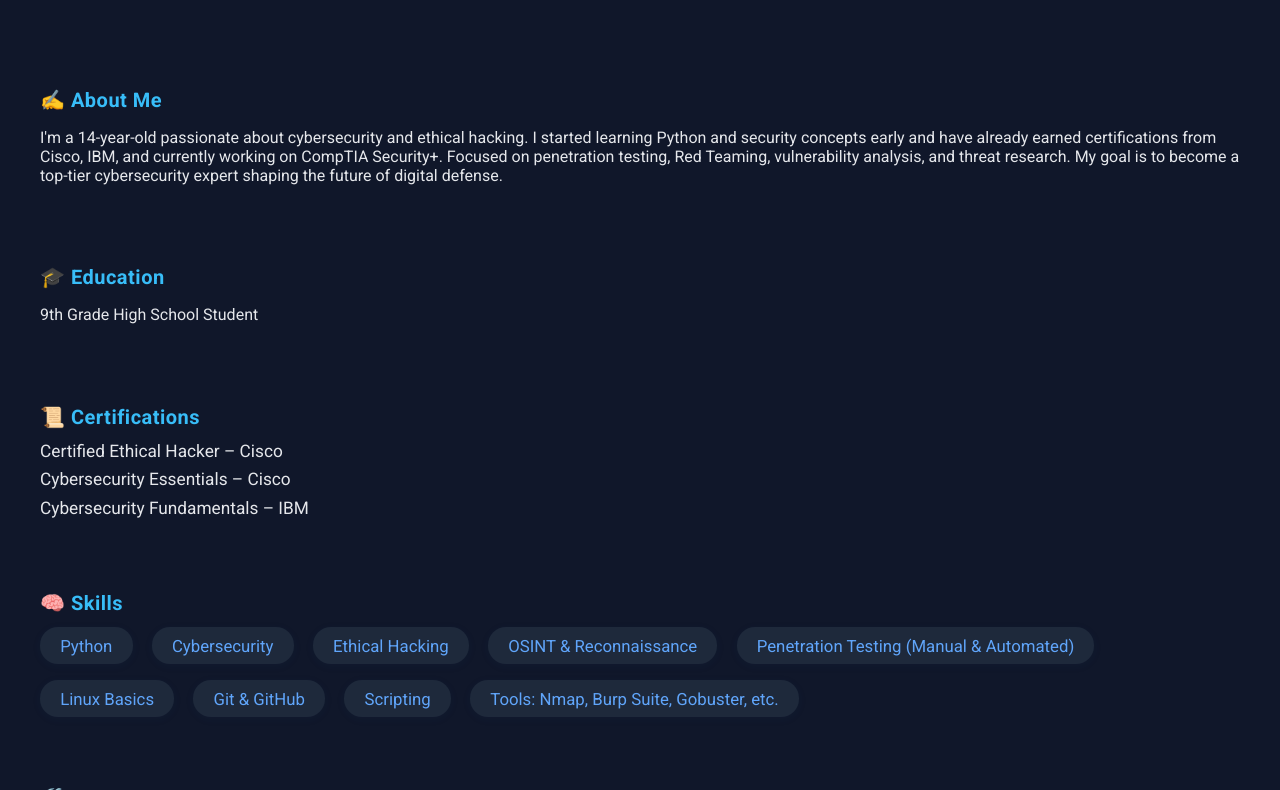
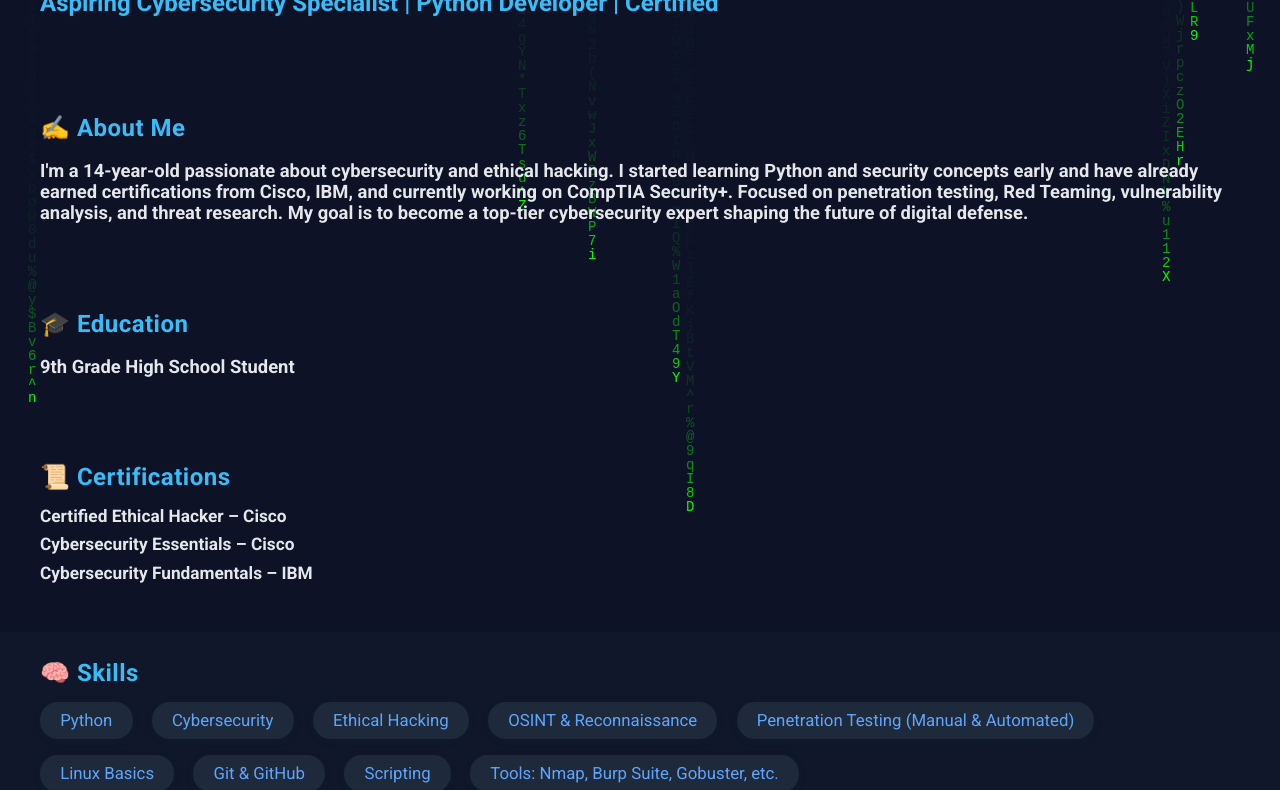
Before and after one commit to BrachioSec/brachiosec.github.io, a plain HTML site: page index.html in a window 1280 px wide. Shown: the part 168-958 px from the top of the page. Drawn offline with Linux system fonts and the light colour scheme; animation ran at ten frames a second.

Commit message:
Update index.html
made it better

```diff
--- a/index.html
+++ b/index.html
@@ -1,21 +1,27 @@
 <!DOCTYPE html>
 <html lang="en">
 <head>
-  <meta charset="UTF-8">
-  <meta name="viewport" content="width=device-width, initial-scale=1.0">
+  <meta charset="UTF-8" />
+  <meta name="viewport" content="width=device-width, initial-scale=1" />
   <title>Doruk Ege Açar | CV</title>
-  <link rel="preconnect" href="https://fonts.googleapis.com">
-  <link rel="preconnect" href="https://fonts.gstatic.com" crossorigin>
-  <link href="https://fonts.googleapis.com/css2?family=Roboto:wght@400;700&display=swap" rel="stylesheet">
+  <link rel="preconnect" href="https://fonts.googleapis.com" />
+  <link rel="preconnect" href="https://fonts.gstatic.com" crossorigin />
+  <link
+    href="https://fonts.googleapis.com/css2?family=Roboto:wght@400;700&display=swap"
+    rel="stylesheet"
+  />
   <style>
+    /* Orijinal stil aynen korundu */
     body {
-      font-family: 'Roboto', Arial, sans-serif;
+      font-family: "Roboto", Arial, sans-serif;
       background: #10172a;
       color: #e5e7eb;
       margin: 0;
       padding: 0;
       min-height: 100vh;
       box-sizing: border-box;
+      position: relative;
+      overflow-x: hidden;
     }
     .main-content {
       max-width: 1200px;
@@ -24,33 +30,47 @@
       display: flex;
       flex-direction: column;
       gap: 2.5em;
+      position: relative;
+      z-index: 2; /* canvas'ın üstünde */
     }
     header {
       text-align: left;
       margin-bottom: 0.5em;
     }
     h1 {
-      font-size: 3rem;
+  font-size: 3.5rem; /* biraz daha büyük */
+  font-weight: 900; /* kalınlaştırdım */
   margin-bottom: 0.1em;
   color: #60a5fa;
   letter-spacing: 1px;
 }
+
 .title {
+  font-size: 1.5rem; /* büyüttüm */
+  font-weight: 800;
   color: #38bdf8;
-      font-size: 1.3rem;
   margin-bottom: 1.2em;
-      font-weight: 700;
 }
+
 section h2 {
-      font-size: 1.25rem;
+  font-size: 1.5rem; /* biraz büyüt */
+  font-weight: 900;
   color: #38bdf8;
   margin-bottom: 0.6em;
   display: flex;
   align-items: center;
   gap: 0.5em;
-      font-weight: 700;
   letter-spacing: 0.5px;
 }
+
+section p,
+.cert-list li,
+.project-list li,
+.skills-list li {
+  font-size: 1.15em; /* biraz büyüttüm */
+  font-weight: 600; /* hafif kalın */
+}
+
     section {
       margin-bottom: 0.5em;
     }
@@ -99,10 +119,13 @@
       text-decoration: none;
       box-shadow: 0 2px 12px rgba(56,189,248,0.10);
       transition: background 0.2s, transform 0.2s;
+      /* Aşağıdaki kısım 3D hover için */
+      transform-style: preserve-3d;
+      will-change: transform;
     }
     .btn:hover {
       background: linear-gradient(90deg, #38bdf8 0%, #2563eb 100%);
-      transform: translateY(-2px) scale(1.04);
+      /* transform burada js tarafından override edilir */
     }
     @media (max-width: 900px) {
       .main-content {
@@ -124,26 +147,59 @@
         font-size: 1em;
       }
     }
+    /* Fade-in animasyon sadece içerik için */
+    .fade-in-section {
+      opacity: 0;
+      transform: translateY(20px);
+      transition: opacity 0.8s ease, transform 0.8s ease;
+    }
+    .fade-in-section.visible {
+      opacity: 1;
+      transform: translateY(0);
+    }
+    /* MATRIX CANVAS */
+    #matrix {
+      position: fixed;
+      top: 0;
+      left: 0;
+      width: 100vw;
+      height: 100vh;
+      z-index: 1;
+      pointer-events: none;
+      background: transparent;
+    }
   </style>
 </head>
 <body>
+  <!-- Matrix canvas -->
+  <canvas id="matrix"></canvas>
+
   <div class="main-content">
     <header>
       <h1>🪪 Doruk Ege Açar</h1>
-      <div class="title">Aspiring Cybersecurity Specialist | Python Developer | Certified</div>
+      <div class="title">
+        Aspiring Cybersecurity Specialist | Python Developer | Certified
+      </div>
     </header>
 
-    <section>
+    <section class="fade-in-section">
       <h2>✍️ About Me</h2>
-      <p>I'm a 14-year-old passionate about cybersecurity and ethical hacking. I started learning Python and security concepts early and have already earned certifications from Cisco, IBM, and currently working on CompTIA Security+. Focused on penetration testing, Red Teaming, vulnerability analysis, and threat research. My goal is to become a top-tier cybersecurity expert shaping the future of digital defense.</p>
+      <p>
+        I'm a 14-year-old passionate about cybersecurity and ethical hacking. I
+        started learning Python and security concepts early and have already
+        earned certifications from Cisco, IBM, and currently working on CompTIA
+        Security+. Focused on penetration testing, Red Teaming, vulnerability
+        analysis, and threat research. My goal is to become a top-tier
+        cybersecurity expert shaping the future of digital defense.
+      </p>
     </section>
 
-    <section>
+    <section class="fade-in-section">
       <h2>🎓 Education</h2>
       <p>9th Grade High School Student</p>
     </section>
 
-    <section>
+    <section class="fade-in-section">
       <h2>📜 Certifications</h2>
       <ul class="cert-list">
         <li>Certified Ethical Hacker – Cisco</li>
@@ -152,7 +208,7 @@
       </ul>
     </section>
 
-    <section>
+    <section class="fade-in-section">
       <h2>🧠 Skills</h2>
       <ul class="skills-list">
         <li>Python</li>
@@ -170,38 +226,136 @@
     <section>
       <h2>🛠️ Projects</h2>
       <ul class="project-list">
-        <li><strong>Printer Hacking Tool</strong> – A tool designed to exploit unsecured network printers.</li>
-        <li><strong>Crypto Predict</strong> – Hourly crypto price prediction using LSTM & CLI interface.</li>
+        <li>
+          <strong>Printer Hacking Tool</strong> – A tool designed to exploit
+          unsecured network printers.
+        </li>
+        <li>
+          <strong>Crypto Predict</strong> – Hourly crypto price prediction using
+          LSTM & CLI interface.
+        </li>
       </ul>
       <div class="button-group">
-        <a class="btn" href="https://github.com/BrachioSec" target="_blank">GitHub Profile</a>
-        <a class="btn" href="https://github.com/BrachioSec/Printer-Hacking-Tool" target="_blank">GitHub: Printer-Hacking-Tool</a>
-        <a class="btn" href="https://github.com/BrachioSec/Crypto-Price-Predictor/tree/main" target="_blank">GitHub: Crypto-Price-Predictor</a>
+        <a
+          class="btn"
+          href="https://github.com/BrachioSec"
+          target="_blank"
+          >GitHub Profile</a
+        >
+        <a
+          class="btn"
+          href="https://github.com/BrachioSec/Printer-Hacking-Tool"
+          target="_blank"
+          >GitHub: Printer-Hacking-Tool</a
+        >
+        <a
+          class="btn"
+          href="https://github.com/BrachioSec/Crypto-Price-Predictor/tree/main"
+          target="_blank"
+          >GitHub: Crypto-Price-Predictor</a
+        >
       </div>
-      <p>Theres more Projects but these are the best ones</p>
+      <p>There's more Projects but these are the best ones</p>
     </section>
 
     <section>
       <h2>📬 Contact</h2>
       <div class="button-group">
-        <a class="btn" href="https://github.com/BrachioSec" target="_blank">GitHub: BrachioSec</a>
+        <a class="btn" href="https://github.com/BrachioSec" target="_blank"
+          >GitHub: BrachioSec</a
+        >
         <button class="btn" onclick="copyMail()">Mail</button>
       </div>
     </section>
+  </div>
 
   <script>
+    // Fade-in animasyonları tetikle
+    window.addEventListener("load", () => {
+      const sections = document.querySelectorAll(".fade-in-section");
+      sections.forEach((section, i) => {
+        setTimeout(() => {
+          section.classList.add("visible");
+        }, i * 400);
+      });
+    });
+
+    // Mail kopyalama
     function copyMail() {
-        var email = "drkegedrk@gmail.com"; // ← kendi mailini buraya yaz
-        navigator.clipboard.writeText(email)
-          .then(() => {
-            alert("Email copied to clipboard!");
-          })
-          .catch(() => {
-            alert("Failed to copy email.");
+      const email = "drkegedrk@gmail.com";
+      navigator.clipboard
+        .writeText(email)
+        .then(() => alert("Email copied to clipboard!"))
+        .catch(() => alert("Failed to copy email."));
+    }
+
+    // Button 3D hover efekti
+    document.querySelectorAll(".btn").forEach((button) => {
+      button.addEventListener("mousemove", (e) => {
+        const rect = button.getBoundingClientRect();
+        const x = e.clientX - rect.left;
+        const y = e.clientY - rect.top;
+        const centerX = rect.width / 2;
+        const centerY = rect.height / 2;
+
+        const diffX = x - centerX;
+        const diffY = y - centerY;
+
+        const rotateX = -(diffY / centerY) * 10;
+        const rotateY = -(diffX / centerX) * 10;
+
+        button.style.transform = `perspective(800px) rotateX(${rotateX}deg) rotateY(${rotateY}deg)`;
       });
+
+      button.addEventListener("mouseleave", () => {
+        button.style.transform = "none";
+      });
+    });
+
+    // MATRIX YAĞMURU
+
+    const canvas = document.getElementById("matrix");
+    const ctx = canvas.getContext("2d");
+
+    let width = (canvas.width = window.innerWidth);
+    let height = (canvas.height = window.innerHeight);
+
+    const letters =
+      "ABCDEFGHIJKLMNOPQRSTUVWXYZabcdefghijklmnopqrstuvwxyz0123456789@#$%^&*()";
+    const fontSize = 14;
+    const columns = Math.floor(width / fontSize);
+
+    const drops = [];
+    for (let x = 0; x < columns; x++) drops[x] = Math.random() * -1000;
+
+    function draw() {
+      ctx.fillStyle = "rgba(16, 23, 42, 0.2)"; // hafif karartma
+      ctx.fillRect(0, 0, width, height);
+
+      ctx.fillStyle = "#0f0"; // yeşil
+      ctx.font = fontSize + "px monospace";
+
+      for (let i = 0; i < columns; i++) {
+        const text = letters.charAt(Math.floor(Math.random() * letters.length));
+        const x = i * fontSize;
+        const y = drops[i] * fontSize;
+
+        ctx.fillText(text, x, y);
+
+        if (y > height && Math.random() > 0.975) drops[i] = 0;
+
+        drops[i]++;
       }
+
+      requestAnimationFrame(draw);
+    }
+
+    draw();
+
+    window.addEventListener("resize", () => {
+      width = canvas.width = window.innerWidth;
+      height = canvas.height = window.innerHeight;
+    });
   </script>
-
-  </div>
 </body>
 </html>
```
Lines whose indentation alone changed are shown as unchanged.
